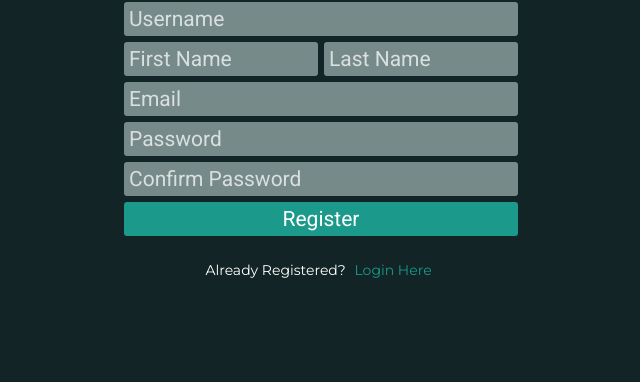
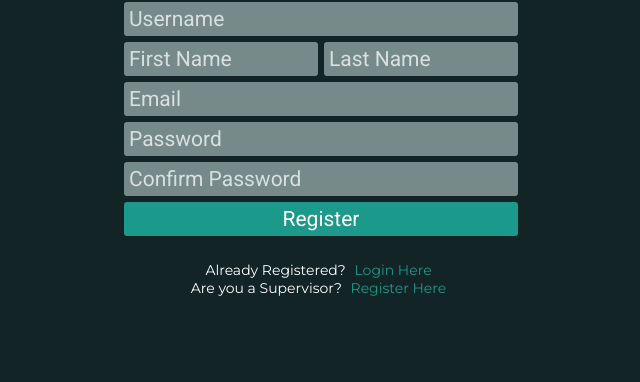
Before and after one commit to djjohnsongeek/rbthours-tracker, a Django app: page /register/rbt in a window 1280 px wide. Shown: the part 144-526 px from the top of the page, without its empty margins (319-959 px from the left). Run offline with Django 3.2, Linux system fonts and the light colour scheme; some libraries are stand-ins or nearby versions.

Commit message:
users can now register as a supervisor with the proper auth code

```diff
--- a/tracker_app/templates/tracker_app/login.html
+++ b/tracker_app/templates/tracker_app/login.html
@@ -21,6 +21,6 @@
         </form>
         <div class="spacer-tiny"></div>
         <span>No Account?<span></span>
-        <a class="link-register" href="{% url 'register' %}">Register Here</a>
+        <a class="link-register" href="{% url 'register' 'rbt' %}">Register Here</a>
     </div>
 {% endblock %}
--- a/tracker_app/templates/tracker_app/register.html
+++ b/tracker_app/templates/tracker_app/register.html
@@ -13,8 +13,15 @@
         {% endfor %}
     {% endif %}
     <div class="data-input">
-        <form action="{% url 'register' %}" method="POST">
+        {% if staff_type == "supervisor" %}
+            <form action="{% url 'register' 'supervisor' %}" method="POST">
+        {% else %}
+            <form action="{% url 'register' 'rbt' %}" method="POST">
+        {% endif %}
             {% csrf_token %}
+            {% if staff_type == "supervisor" %}
+                <input class="input-login" type="password" name="supervisor_auth" placeholder="Supervisor Credentials"><br/>
+            {% endif %}
             <input class="input-login" type="text" name="username" placeholder="Username"><br/>
             <input class="input-login-name" type="text" name="lastname" placeholder="First Name"><!--
             --><input class="input-login-name" type="text" name="firstname" placeholder="Last Name"><br/>
@@ -24,7 +31,14 @@
             <button id="btn-login">Register</button>
         </form>
         <div class="spacer-tiny"></div>
-        <span>Already Registered?<span></span>
-        <a class="link-register" href="{% url 'login_view' %}">Login Here</a>
+        <span>Already Registered?</span>
+        <a class="link-register" href="{% url 'login_view' %}">Login Here</a><br/>
+        {% if staff_type == "supervisor" %}
+            <span>Are you a RBT?</span>
+            <a class="link-register" href="{% url 'register' 'rbt' %}">Register Here</a>
+        {% else %}
+            <span>Are you a Supervisor?</span>
+            <a class="link-register" href="{% url 'register' 'supervisor' %}">Register Here</a>
+        {% endif %}
     </div>
 {% endblock %}
--- a/tracker_app/views.py
+++ b/tracker_app/views.py
@@ -220,10 +220,13 @@ def logout_view(request):
 def register(request, staff_type):
     if request.method == "GET":
         logout(request)
-        if staff_type == "supervisor":
-            return render(request,"tracker_app/register-supervisor.html")
-        else:
-            return render(request, "tracker_app/register.html")
+        if staff_type not in {"supervisor", "rbt"}:
+            return redirect(reverse("register", args=["rbt"]))
+
+        context = {
+            "staff_type": staff_type
+        }
+        return render(request, "tracker_app/register.html", context)
 
     # POST REQUESTS
     supervisor_cred = "ASD"
@@ -239,19 +242,25 @@ def register(request, staff_type):
     # check for empty fields
     if "" in {username, firstname, lastname, email, password, confirm_pw}:
         messages.error(request, "All fields are required")
-        return redirect(reverse("register"))
+        return redirect(reverse("register", args=[staff_type]))
 
-    # check for password that do not match
+    # check for passwords that do not match
     if password != confirm_pw:
         messages.error(request, "Passwords do not match")
-        return redirect(reverse("register"))
+        print(staff_type)
+        return redirect(reverse("register", args=[staff_type]))
 
     # check that email address is in a correct format
     # NOTE: Not a full proof regex
     regex = re.compile(r".+@.+\.[A-Za-z]{2,4}")
     if not regex.match(email):
         messages.error(request, "Invalid Email")
-        return redirect(reverse("register"))
+        return redirect(reverse("register", args=[staff_type]))
+
+    # check supervisor's credentials
+    if supervisor_auth and supervisor_auth != supervisor_cred:
+        messages.error(request, "Invalid Supervisor Credentials")
+        return redirect(reverse("register", args=[staff_type]))
 
     # create new user
     try:
@@ -261,12 +270,15 @@ def register(request, staff_type):
         new_user.save()
     except IntegrityError:
         messages.error(request, "Username already taken")
-        return redirect(reverse("register"))
+        return redirect(reverse("register", args=[staff_type]))
 
     # make user a supervisor if eligible
     if supervisor_auth == supervisor_cred:
         super_group = Group.objects.get(name="Program Supervisor")
         new_user.groups.add(super_group)
+        success_message = "Supervisor Account Created"
+    else:
+        success_message = "RBT Account Created"
 
     # create user file path
     current_user = User.objects.get(username=username)
@@ -278,7 +290,7 @@ def register(request, staff_type):
     path = os.path.join(file_path, str(current_user.pk))
     os.mkdir(path)
 
-    messages.success(request, "Account created!")
+    messages.success(request, success_message)
     return redirect(reverse("login_view"))
 
 @login_required
```
Also changed, not shown: rbthours.sqlite3.
